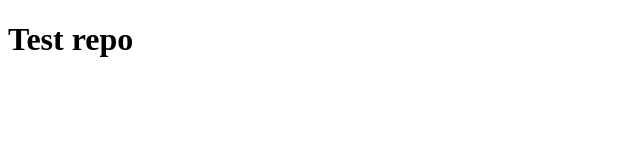
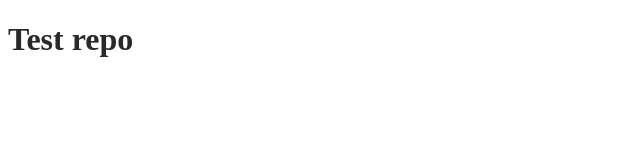
Before and after one commit to malinowski-test/team-test, a plain HTML site: page index.html in a window 1280 px wide. Shown: the full height of the page, 0-640 px from the left. Drawn offline with Linux system fonts and the light colour scheme.

Commit message:
Add css file

```diff
--- a/index.html
+++ b/index.html
@@ -4,6 +4,7 @@
   <meta charset="UTF-8">
   <meta http-equiv="X-UA-Compatible" content="IE=edge">
   <meta name="viewport" content="width=device-width, initial-scale=1.0">
+  <link rel="stylesheet" href="style.css">
   <title>Document</title>
 </head>
 <body>
--- /dev/null
+++ b/style.css
@@ -0,0 +1,3 @@
+h1 {
+  color: #292929;
+}
```
